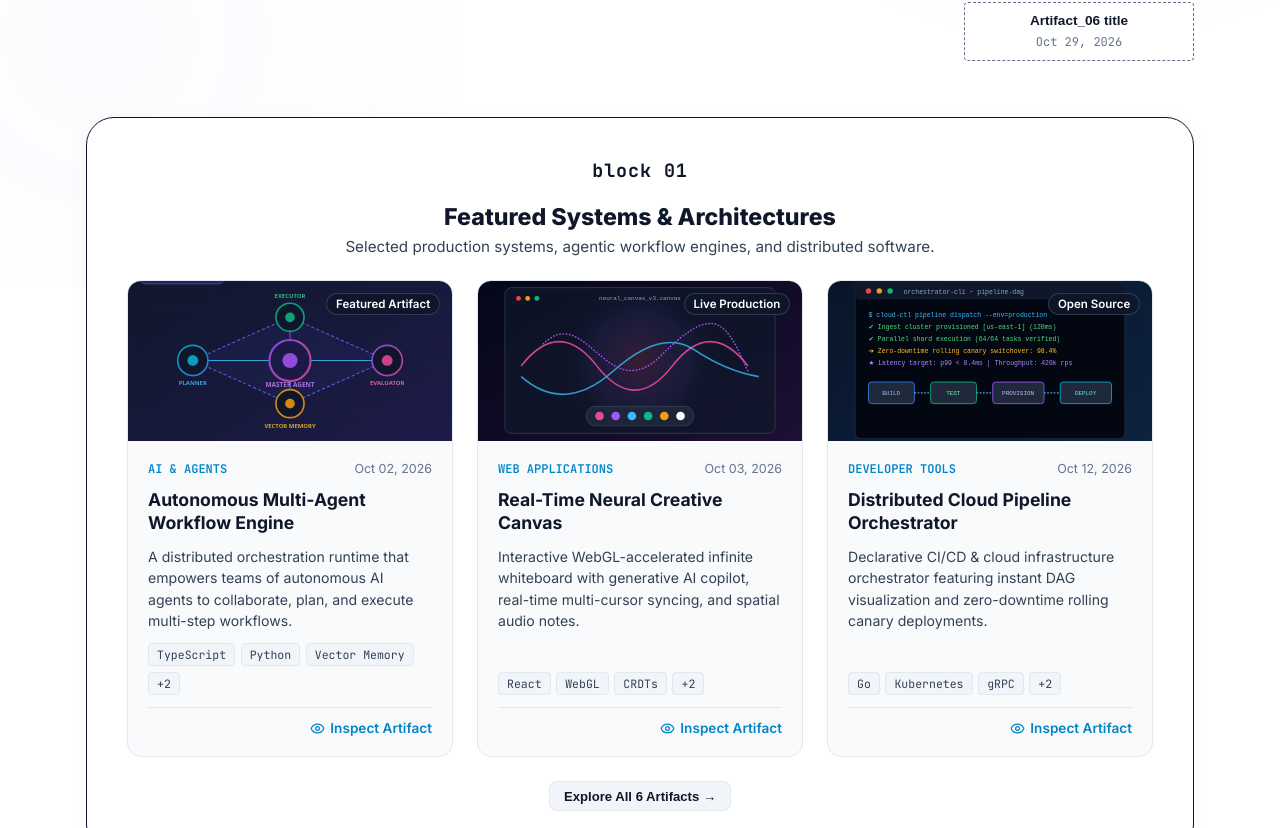
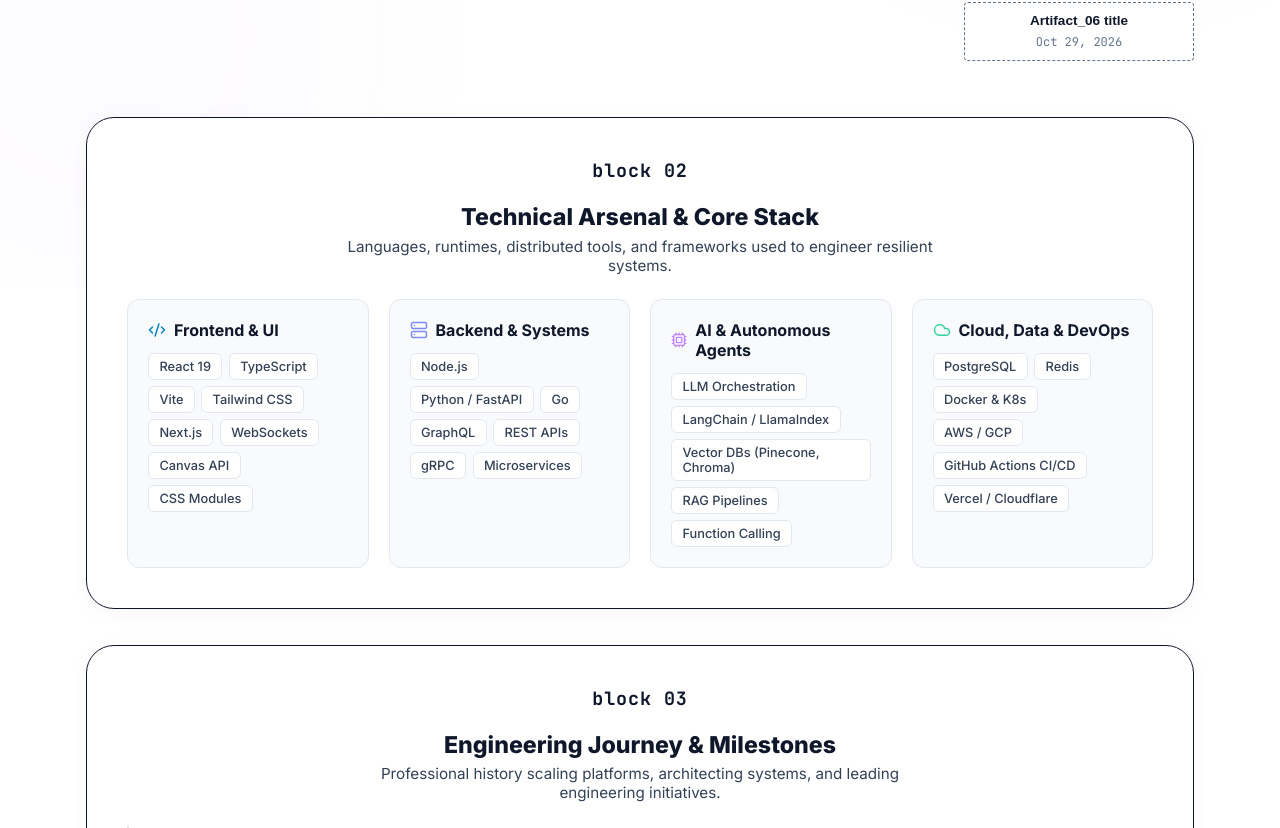
Before and after one commit to r-sankepally/myportfolio, a React (Vite) app: page / in a window 1280 px wide. Shown: the part 512-1340 px from the top of the page. Built offline with nearby package versions, Linux system fonts and the light colour scheme.

Commit message:
feat: remove block 01 from portfolio

```diff
--- a/src/components/HeroSection.jsx
+++ b/src/components/HeroSection.jsx
@@ -60,12 +60,9 @@ export default function HeroSection({ onSelectArtifact, onOpenArtifactsPage }) {
       </div>
 
       {/* ==============================================================
-          LOWER SECTION: Stacked Blocks (block 01, block 02, block 03)
+          LOWER SECTION: Stacked Blocks (block 02, block 03)
           ============================================================== */}
-      <PortfolioBlocks
-        onSelectArtifact={onSelectArtifact}
-        onOpenArtifactsPage={onOpenArtifactsPage}
-      />
+      <PortfolioBlocks />
     </div>
   );
 }
--- a/src/components/PortfolioBlocks.jsx
+++ b/src/components/PortfolioBlocks.jsx
@@ -1,6 +1,6 @@
 import React from 'react';
-import { artifacts, skillCategories, experienceTimeline } from '../data/portfolioData';
-import { Eye, Calendar, Sparkles, Terminal, Code2, Server, Cpu, Cloud, Briefcase } from 'lucide-react';
+import { skillCategories, experienceTimeline } from '../data/portfolioData';
+import { Calendar, Terminal, Code2, Server, Cpu, Cloud } from 'lucide-react';
 
 const categoryIcons = {
   "Frontend & UI": <Code2 size={18} color="var(--accent-primary)" />,
@@ -9,93 +9,9 @@ const categoryIcons = {
   "Cloud, Data & DevOps": <Cloud size={18} color="#34d399" />
 };
 
-export default function PortfolioBlocks({ onSelectArtifact, onOpenArtifactsPage }) {
-  const featuredArtifacts = artifacts.filter(a => a.featured).slice(0, 3);
-
+export default function PortfolioBlocks() {
   return (
     <div className="portfolio-blocks-container">
-      {/* ==============================================================
-          BLOCK 01: Featured Systems & Artifacts
-          ============================================================== */}
-      <section className="portfolio-block" id="block-01">
-        <div className="block-label-badge">
-          <span>block 01</span>
-        </div>
-
-        <div className="block-content">
-          <div className="block-header-info">
-            <h2 className="block-title">Featured Systems & Architectures</h2>
-            <p className="block-subtitle">
-              Selected production systems, agentic workflow engines, and distributed software.
-            </p>
-          </div>
-
-          <div className="block-artifacts-grid">
-            {featuredArtifacts.map((artifact) => (
-              <div
-                key={artifact.id}
-                className="block-artifact-card"
-                onClick={() => onSelectArtifact(artifact)}
-                role="button"
-                tabIndex={0}
-                onKeyDown={(e) => {
-                  if (e.key === 'Enter' || e.key === ' ') {
-                    e.preventDefault();
-                    onSelectArtifact(artifact);
-                  }
-                }}
-              >
-                <div className="block-artifact-thumb-wrapper">
-                  <img
-                    src={artifact.image}
-                    alt={artifact.title}
-                    className="block-artifact-thumb"
-                    loading="lazy"
-                  />
-                  <span className="block-artifact-status">
-                    {artifact.status}
-                  </span>
-                </div>
-
-                <div className="block-artifact-body">
-                  <div style={{ display: 'flex', justifyContent: 'space-between', alignItems: 'center' }}>
-                    <span className="artifact-category">{artifact.category}</span>
-                    <span style={{ fontSize: '0.78rem', color: 'var(--text-muted)' }}>{artifact.date}</span>
-                  </div>
-                  <h3 className="block-artifact-title">{artifact.title}</h3>
-                  <p className="block-artifact-desc">{artifact.shortDescription}</p>
-
-                  <div className="artifact-tags">
-                    {artifact.tags.slice(0, 3).map((tag, idx) => (
-                      <span key={idx} className="artifact-tag">{tag}</span>
-                    ))}
-                    {artifact.tags.length > 3 && (
-                      <span className="artifact-tag">+{artifact.tags.length - 3}</span>
-                    )}
-                  </div>
-
-                  <div className="block-artifact-footer">
-                    <span style={{ display: 'flex', alignItems: 'center', gap: '0.35rem' }}>
-                      <Eye size={15} />
-                      <span>Inspect Artifact</span>
-                    </span>
-                  </div>
-                </div>
-              </div>
-            ))}
-          </div>
-
-          <div style={{ textAlign: 'center', marginTop: '1.5rem' }}>
-            <button
-              onClick={onOpenArtifactsPage}
-              className="btn btn-secondary btn-sm"
-            >
-              <span>Explore All {artifacts.length} Artifacts &rarr;</span>
-            </button>
-          </div>
-        </div>
-      </section>
-
       {/* ==============================================================
           BLOCK 02: Technical Arsenal & Skills
           ============================================================== */}
--- a/src/data/portfolioData.js
+++ b/src/data/portfolioData.js
@@ -252,12 +252,6 @@ export const artifacts = [
 
 export const portfolioBlocks = [
   {
-    id: "block-01",
-    tag: "block 01",
-    title: "Featured Systems & Architectures",
-    description: "Deep dive into selected production systems, autonomous agents, and cloud distributed tools."
-  },
-  {
     id: "block-02",
     tag: "block 02",
     title: "Technical Arsenal & Core Stack",
```
